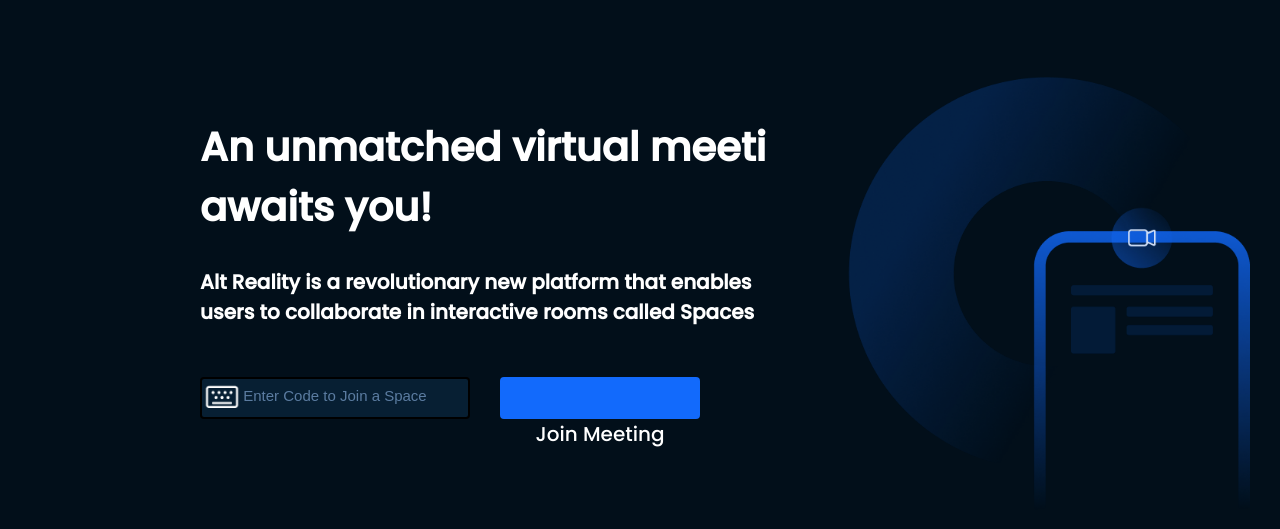
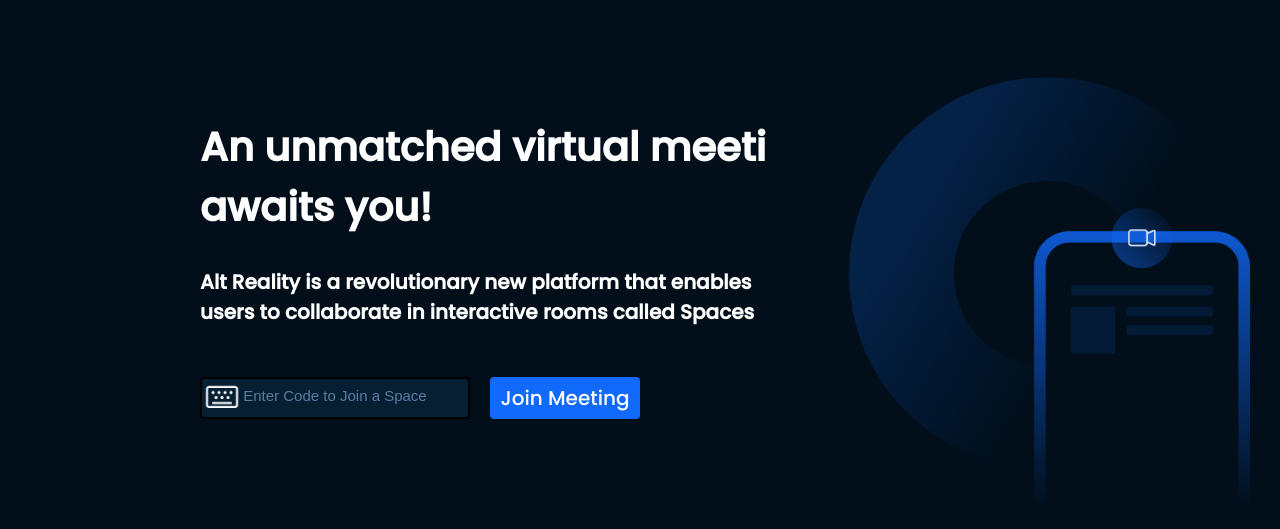
Before and after one commit to TeamRekursion/Alt-Reality-Frontend, a website built with Vite: page landing/started.html in a window 1280 px wide. Shown: the part 103-632 px from the top of the page. Built offline with nearby package versions, Linux system fonts and the light colour scheme.

Commit message:
fix: fixed div issue

```diff
--- a/landing/started.css
+++ b/landing/started.css
@@ -105,21 +105,27 @@
     background-position: left center;
 }
 
-.newmeeting{
+.joinmeeting{
+    display:flex ;
     position: relative;
     font-size: 20px;
-    left: 500px;
+    left: 220px;
     top: 200px;
     color: white;
     border: 2px solid #126AFC;
     border-radius: 4px;
-    padding: 5px;
-    width: 200px;
+    padding: 6px;
+    width: 150px;
     height: 42px;
-    text-align: center;
+    align-items: center;
     background-color: #126AFC;
+    justify-content: space-evenly;
 }
 
 ::-webkit-input-placeholder { /* WebKit, Blink, Edge */
     color: #5B7CA1;
 }
+
+.joinmeeting:hover {
+    cursor: default;
+}
--- a/landing/started.html
+++ b/landing/started.html
@@ -48,8 +48,8 @@
                         users to collaborate in interactive rooms called Spaces
                     </b>
                 </div>
-                <input class = "code" placeholder="Enter Code to Join a Space">
-                <div class = "newmeeting">
+                <input type = "text" class = "code" placeholder="Enter Code to Join a Space">
+                <div class = "joinmeeting">
                     Join Meeting
                 </div>
 
```
